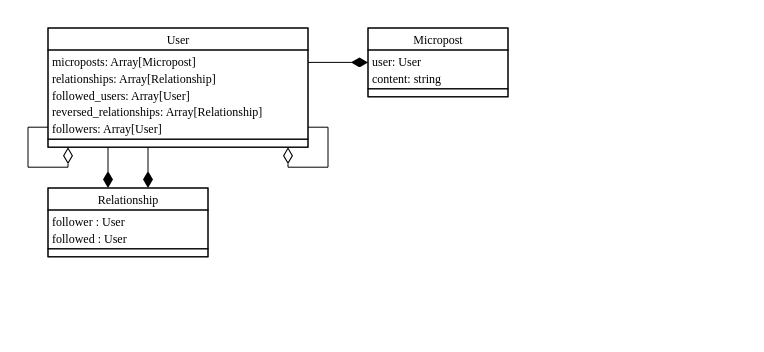
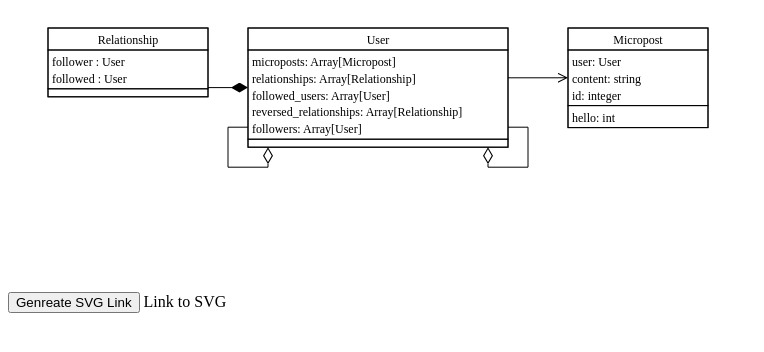
Before and after one commit to harrifeng/uml-in-d3, a plain HTML site: page demo/index.html in a window 1280 px wide. Shown: the whole page, without its empty margins (0-764 px from the left). Drawn offline with nearby package versions, Linux system fonts and the light colour scheme.

Commit message:
demo, and start of the uml

```diff
--- a/demo/index.html
+++ b/demo/index.html
@@ -1,99 +1,17 @@
 <!DOCTYPE html>
-<head>
-  <meta charset='utf-8'>
-</head>
-<body>
-  <div id='example'></div>
-  <script src="//cdnjs.cloudflare.com/ajax/libs/d3/3.4.10/d3.min.js"></script>
-  <script src="multiline-text.js"></script>
-  <script src="class-diagram.js"></script>
-  <script>
-   var svg = d3.select('#example').append('svg')
-               .attr({
-                 width: 540,
-                 height: 280
-               });
-   d3.classDiagram.addMarkers(svg.append('defs'));
-
-   var classes = [
-     {
-       x: 40, y: 20, width: 260,
-       classname: 'User',
-       attributes: [
-         'microposts: Array[Micropost]',
-         'relationships: Array[Relationship]',
-         'followed_users: Array[User]',
-         'reversed_relationships: Array[Relationship]',
-         'followers: Array[User]',
-       ]
-     },
-     {
-       x: 360, y: 20, width: 140,
-       classname: 'Micropost',
-       attributes: [
-         'user: User',
-         'content: string'
-       ]
-     },
-     {
-       x: 40, y: 180, width: 160,
-       classname: 'Relationship',
-       attributes: [
-         'follower : User',
-         'followed : User'
-       ]
-     }
-   ];
-
-   var boxes = d3.classDiagram.createClasses(classes);
-   svg.selectAll('text').attr('font-family', 'Noto Sans Japanese');
-
-   var connectors = [
-     {
-       points: [
-         {x: boxes.User.rightX(), y: boxes.Micropost.midY()},
-         {x: boxes.Micropost.x, y: boxes.Micropost.midY()}
-       ],
-       markerEnd: 'filledDiamond'
-     },
-     {
-       points: [
-         {x: boxes.Relationship.midX() - 20, y: boxes.User.bottomY()},
-         {x: boxes.Relationship.midX() - 20, y: boxes.Relationship.y}
-       ],
-       markerEnd: 'filledDiamond'
-     },
-     {
-       points: [
-         {x: boxes.Relationship.midX() + 20, y: boxes.User.bottomY()},
-         {x: boxes.Relationship.midX() + 20, y: boxes.Relationship.y}
-       ],
-       markerEnd: 'filledDiamond'
-     },
-     {
-       points: [
-         {x: boxes.User.x, y: boxes.User.bottomY() - 20},
-         {x: boxes.User.x - 20, y: boxes.User.bottomY() - 20},
-         {x: boxes.User.x - 20, y: boxes.User.bottomY() + 20},
-         {x: boxes.User.x + 20, y: boxes.User.bottomY() + 20},
-         {x: boxes.User.x + 20, y: boxes.User.bottomY()}
-       ],
-       markerEnd: 'diamond'
-     },
-     {
-       points: [
-         {x: boxes.User.rightX(), y: boxes.User.bottomY() - 20},
-         {x: boxes.User.rightX() + 20, y: boxes.User.bottomY() - 20},
-         {x: boxes.User.rightX() + 20, y: boxes.User.bottomY() + 20},
-         {x: boxes.User.rightX() - 20, y: boxes.User.bottomY() + 20},
-         {x: boxes.User.rightX() - 20, y: boxes.User.bottomY()}
-       ],
-       markerEnd: 'diamond'
-     }
-   ];
-
-   d3.classDiagram.createConnectors(connectors);
-
-  </script>
-</body>
+<html>
+  <head>
+    <meta charset="UTF-8">
+    <title>D3 class diagram</title>
+  </head>
+  <body>
+    <div id="d3-class-diagram"></div>
+    <button id="generate">Genreate SVG Link</button>
+    <a id="download-url"> Link to SVG</a>
+    <script src="//cdnjs.cloudflare.com/ajax/libs/d3/3.4.10/d3.min.js"></script>
+    <script src="js/multiline-text.js"></script>
+    <script src="js/class-diagram.js"></script>
+    <script src="js/main.js"></script>
+    <script src="js/uml.js"></script>
+  </body>
 </html>
--- /dev/null
+++ b/demo/js/uml.js
@@ -0,0 +1,83 @@
+var svg = d3.select('#d3-class-diagram').append('svg')
+    .attr({
+      width: 940,
+      height: 280,
+      id: 'diagram'
+    });
+d3.classDiagram.addMarkers(svg.append('defs'));
+
+var classes = [
+  {
+    x: 240, y: 20, width: 260,
+    classname: 'User',
+    attributes: [
+      'microposts: Array[Micropost]',
+      'relationships: Array[Relationship]',
+      'followed_users: Array[User]',
+      'reversed_relationships: Array[Relationship]',
+      'followers: Array[User]',
+    ]
+  },
+  {
+    x: 560, y: 20, width: 140,
+    classname: 'Micropost',
+    attributes: [
+      'user: User',
+      'content: string',
+      'id: integer'
+    ],
+    methods: [
+      'hello: int'
+    ]
+  },
+  {
+    x: 40, y: 20, width: 160,
+    classname: 'Relationship',
+    attributes: [
+      'follower : User',
+      'followed : User'
+    ]
+  }
+];
+
+var boxes = d3.classDiagram.createClasses(classes);
+svg.selectAll('text').attr('font-family', 'Noto Sans Japanese');
+
+var connectors = [
+  {
+    points: [
+      {x: boxes.User.rightX(), y: boxes.Micropost.midY()},
+      {x: boxes.Micropost.x, y: boxes.Micropost.midY()}
+    ],
+    markerEnd: 'arrowhead'
+  },
+  {
+    points: [
+      {x: boxes.Relationship.rightX(), y: boxes.User.midY()},
+      {x: boxes.User.x, y: boxes.User.midY()}
+    ],
+    markerEnd: 'filledDiamond'
+  },
+  {
+    points: [
+      {x: boxes.User.x, y: boxes.User.bottomY() - 20},
+      {x: boxes.User.x - 20, y: boxes.User.bottomY() - 20},
+      {x: boxes.User.x - 20, y: boxes.User.bottomY() + 20},
+      {x: boxes.User.x + 20, y: boxes.User.bottomY() + 20},
+      {x: boxes.User.x + 20, y: boxes.User.bottomY()}
+    ],
+    markerEnd: 'diamond'
+  },
+  {
+    points: [
+      {x: boxes.User.rightX(), y: boxes.User.bottomY() - 20},
+      {x: boxes.User.rightX() + 20, y: boxes.User.bottomY() - 20},
+      {x: boxes.User.rightX() + 20, y: boxes.User.bottomY() + 20},
+      {x: boxes.User.rightX() - 20, y: boxes.User.bottomY() + 20},
+      {x: boxes.User.rightX() - 20, y: boxes.User.bottomY()}
+    ],
+    markerEnd: 'diamond'
+  }
+];
+
+d3.classDiagram.createConnectors(connectors);
```
Also changed, not shown: demo/js/main.js (added, +29 -0 lines), demo/js/class-diagram.js (indentation only), demo/js/multiline-text.js (renamed from demo/multiline-text.js), 1 other file.
